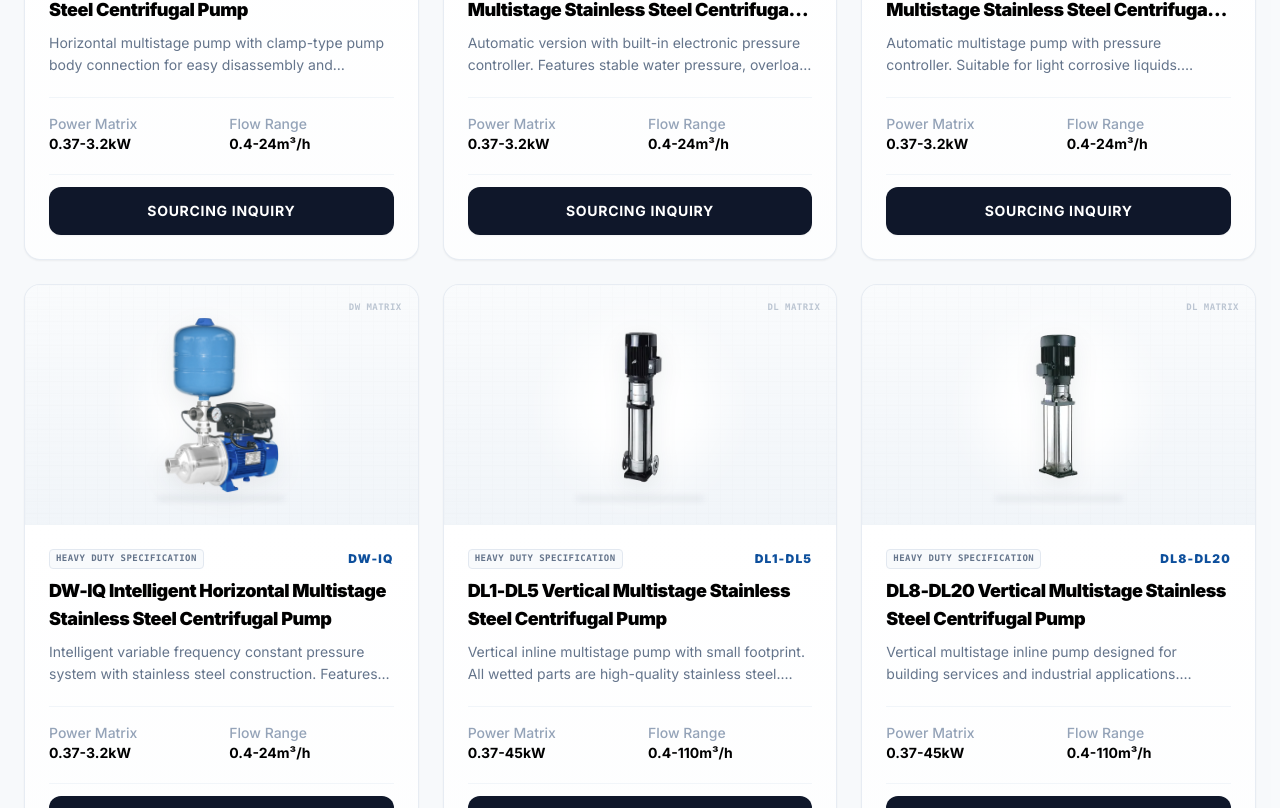
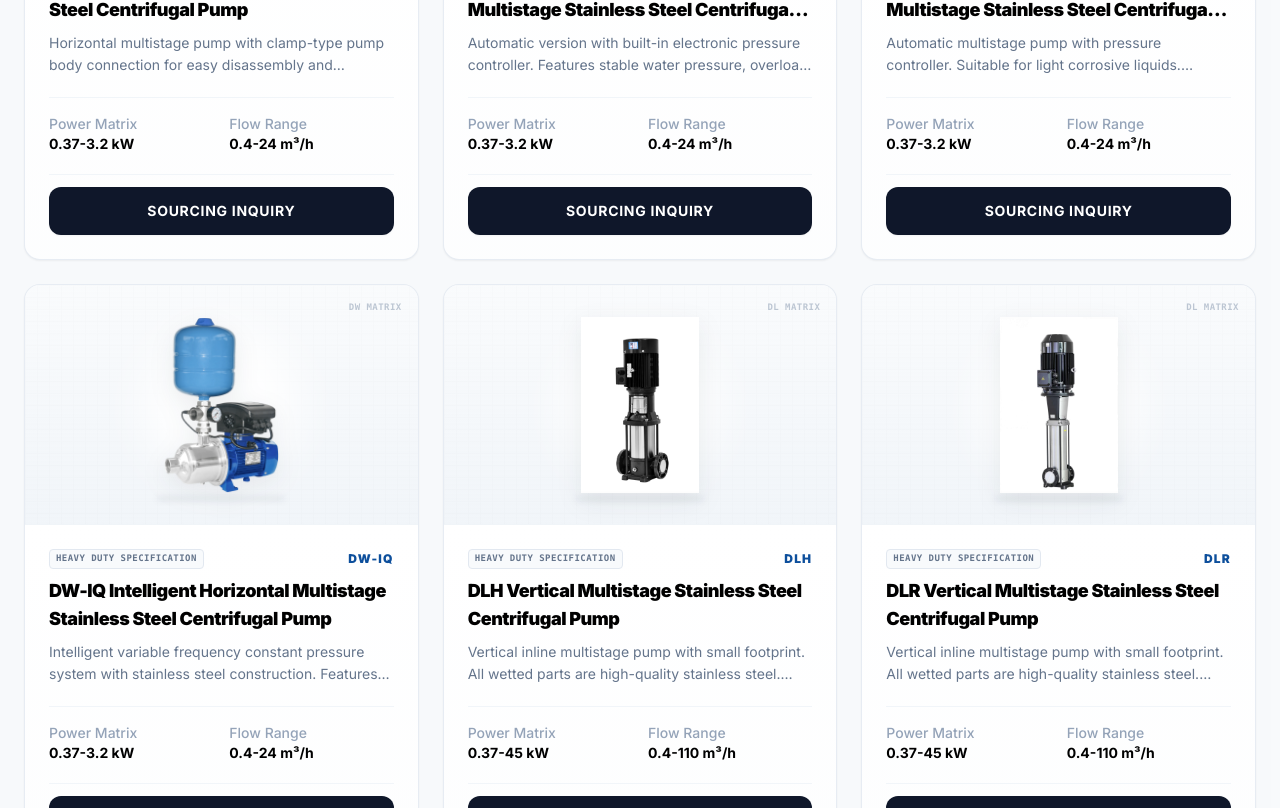
Before and after one commit to dgorrr/winning-pump-site, a Next.js app: page /products in a window 1280 px wide. Shown: the part 2780-3588 px from the top of the page. Built offline with nearby package versions, Linux system fonts and the light colour scheme; no server answers.

Commit message:
产品新增dlh和dlr

```diff
--- a/src/data/products.ts
+++ b/src/data/products.ts
@@ -25,9 +25,9 @@ export const products: Product[] = [
   model: "ASWQ-D",
   series: "ASWQ",
   description: "Submersible sewage pump with cutting device. Features a semi-open impeller design for high cutting efficiency, fast drainage, and energy saving. Effectively cuts and discharges solids such as plastic bags and cloth strips in sewage, preventing clogging. The impeller is made of 3Cr13 stainless steel after heat treatment, offering excellent wear resistance, durability, rust resistance, longer service life, and higher efficiency.",
-  flow: "10 - 300 GPM",
-  head: "15 - 120 ft",
-  power: "1 - 20 HP",
+  flow: "10 - 300 m³/h",
+  head: "15 - 120 m",
+  power: "1 - 20 kW",
   material: "Cast Iron / 3Cr13 Stainless Steel (Impeller)",
   applications: [
     "Municipal Wastewater Treatment",
@@ -44,9 +44,9 @@ export const products: Product[] = [
   model: "BB",
   series: "BB",
   description: "Single-stage centrifugal pump with robust and compact structure. All wetted parts are made of 304 stainless steel. Easy to install and maintain. Suitable for hygienic applications and mildly corrosive liquids.",
-  flow: "1.2-45m³/h",
-  head: "3-37M",
-  power: "0.25-7.5kW",
+  flow: "1.2-45 m³/h",
+  head: "3-37 m",
+  power: "0.25-7.5 kW",
   material: "304 Stainless Steel",
   applications: [
   "Food & Beverage Processing",
@@ -66,9 +66,9 @@ export const products: Product[] = [
   model: "BK-G",
   series: "BK",
   description: "Single-stage centrifugal pump with semi-open impeller, capable of handling liquids with small solid particles (up to 18mm). All wetted parts are 304 stainless steel.",
-  flow: "1.2-85m³/h",
-  head: "5-28M",
-  power: "0.37-7.5kW",
+  flow: "1.2-85 m³/h",
+  head: "5-28 m",
+  power: "0.37-7.5 kW",
   material: "304/316L Stainless Steel",
   applications: [
   "Building Water Supply & Boosting",
@@ -87,9 +87,9 @@ export const products: Product[] = [
   model: "BK-IQ",
   series: "BK",
   description: "Intelligent single-stage centrifugal pump with semi-open impeller. Features stable pressure, overload protection, and low water level protection. All wetted parts are 304 stainless steel.",
-  flow: "1.2-85m³/h",
-  head: "5-28M",
-  power: "0.37-7.5kW",
+  flow: "1.2-85 m³/h",
+  head: "5-28 m",
+  power: "0.37-7.5 kW",
   material: "304/316L Stainless Steel",
   applications: [
   "Building Water Supply & Boosting",
@@ -148,9 +148,9 @@ export const products: Product[] = [
   model: "DW",
   series: "DW",
   description: "Advanced horizontal multistage centrifugal pump with all wetted parts made of 304 or 316 stainless steel. Features high efficiency, compact design, and excellent performance for high head applications. Suitable for building services and general industrial use.",
-  flow: "0.4-24m³/h",
-  head: "10-61M",
-  power: "0.37-3.2kW",
+  flow: "0.4-24 m³/h",
+  head: "10-61 m",
+  power: "0.37-3.2 kW",
   material: "304 Stainless Steel",
   applications: [
   "Building Water Supply & Boosting",
@@ -171,9 +171,9 @@ export const products: Product[] = [
   model: "DW(D)",
   series: "DW",
   description: "New generation horizontal multistage pump with all stainless steel wetted parts. Designed for complex applications in building services and industry, especially where higher head is required. Excellent efficiency and durability.",
-  flow: "0.4-24m³/h",
-  head: "10-61M",
-  power: "0.37-3.2kW",
+  flow: "0.4-24 m³/h",
+  head: "10-61 m",
+  power: "0.37-3.2 kW",
   material: "304 Stainless Steel",
    applications: [
   "Building Water Supply & Boosting",
@@ -194,9 +194,9 @@ export const products: Product[] = [
   model: "DW(S)",
   series: "DW",
   description: "Compact horizontal multistage pump with stainless steel impeller and diffuser. Suitable for mildly corrosive liquids. Features low noise and small installation space.",
-  flow: "0.4-24m³/h",
-  head: "10-61M",
-  power: "0.37-3.2kW",
+  flow: "0.4-24 m³/h",
+  head: "10-61 m",
+  power: "0.37-3.2 kW",
   material: "304 Stainless Steel",
    applications: [
   "Building Water Supply & Boosting",
@@ -217,9 +217,9 @@ export const products: Product[] = [
   model: "DW(K)",
   series: "DW",
   description: "Horizontal multistage pump with clamp-type pump body connection for easy disassembly and cleaning. All wetted parts are stainless steel. Ideal for applications requiring frequent maintenance.",
-  flow: "0.4-24m³/h",
-  head: "10-61",
-  power: "0.37-3.2kW",
+  flow: "0.4-24 m³/h",
+  head: "10-61 m",
+  power: "0.37-3.2 kW",
   material: "304 Stainless Steel",
    applications: [
   "Building Water Supply & Boosting",
@@ -240,9 +240,9 @@ export const products: Product[] = [
   model: "DW-PC",
   series: "DW",
   description: "Automatic version with built-in electronic pressure controller. Features stable water pressure, overload protection, and automatic start/stop. Compact structure with stainless steel wetted parts.",
-  flow: "0.4-24m³/h",
-  head: "10-61M",
-  power: "0.37-3.2kW",
+  flow: "0.4-24 m³/h",
+  head: "10-61 m",
+  power: "0.37-3.2 kW",
   material: "304 Stainless Steel",
    applications: [
   "Building Water Supply & Boosting",
@@ -263,9 +263,9 @@ export const products: Product[] = [
   model: "DW(S)-PC",
   series: "DW",
   description: "Automatic multistage pump with pressure controller. Suitable for light corrosive liquids. Features compact design, low noise, and automatic operation for energy saving.",
-  flow: "0.4-24m³/h",
-  head: "10-61M",
-  power: "0.37-3.2kW",
+  flow: "0.4-24 m³/h",
+  head: "10-61 m",
+  power: "0.37-3.2 kW",
   material: "304 Stainless Steel",
   applications: [
   "Building Water Supply & Boosting",
@@ -286,9 +286,9 @@ export const products: Product[] = [
   model: "DW-IQ",
   series: "DW",
   description: "Intelligent variable frequency constant pressure system with stainless steel construction. Features stable pressure, overload protection, power failure restart, and low water level protection.",
-  flow: "0.4-24m³/h",
-  head: "10-61M",
-  power: "0.37-3.2kW",
+  flow: "0.4-24 m³/h",
+  head: "10-61 m",
+  power: "0.37-3.2 kW",
   material: "304 Stainless Steel",
   applications: [
   "Building Water Supply & Boosting",
@@ -304,15 +304,59 @@ export const products: Product[] = [
 
 // ==================== DL 系列 ====================
 {
+  id: "dlh",
+  category: "Circulating & Inline Pumps",
+  name: "DLH Vertical Multistage Stainless Steel Centrifugal Pump",
+  model: "DLH",
+  series: "DL",
+  description: "Vertical inline multistage pump with small footprint. All wetted parts are high-quality stainless steel. Ideal for installations with limited space. High efficiency and excellent durability.",
+  flow: "0.4-110 m³/h",
+  head: "6-310 m",
+  power: "0.37-45 kW",
+  material: "304 / 316L Stainless Steel",
+  applications: [
+    "Building Water Supply & Boosting",
+    "Water Cooling & Circulation",
+    "Washing & Cleaning Systems",
+    "Food & Beverage Processing",
+    "Swimming Pool & Water Features",
+    "Industrial Process Wastewater"
+  ],
+  image: "/images/products/dlh.webp"
+},
+
+{
+  id: "dlr",
+  category: "Circulating & Inline Pumps",
+  name: "DLR Vertical Multistage Stainless Steel Centrifugal Pump",
+  model: "DLR",
+  series: "DL",
+  description: "Vertical inline multistage pump with small footprint. All wetted parts are high-quality stainless steel. Ideal for installations with limited space. High efficiency and excellent durability.",
+  flow: "0.4-110 m³/h",
+  head: "6-310 m",
+  power: "0.37-45 kW",
+  material: "304 / 316L Stainless Steel",
+  applications: [
+    "Building Water Supply & Boosting",
+    "Water Cooling & Circulation",
+    "Washing & Cleaning Systems",
+    "Food & Beverage Processing",
+    "Swimming Pool & Water Features",
+    "Industrial Process Wastewater"
+  ],
+  image: "/images/products/dlr.webp"
+},
+
+{
   id: "dl1-dl5",
   category: "Circulating & Inline Pumps",
   name: "DL1-DL5 Vertical Multistage Stainless Steel Centrifugal Pump",
   model: "DL1-DL5",
   series: "DL",
   description: "Vertical inline multistage pump with small footprint. All wetted parts are high-quality stainless steel. Ideal for installations with limited space. High efficiency and excellent durability.",
-  flow: "0.4-110m³/h",
-  head: "6-310M",
-  power: "0.37-45kW",
+  flow: "0.4-110 m³/h",
+  head: "6-310 m",
+  power: "0.37-45 kW",
   material: "304 / 316L Stainless Steel",
   applications: [
     "Building Water Supply & Boosting",
@@ -332,9 +376,9 @@ export const products: Product[] = [
   model: "DL8-DL20",
   series: "DL",
   description: "Vertical multistage inline pump designed for building services and industrial applications. Compact design, high performance, and excellent corrosion resistance.",
-  flow: "0.4-110m³/h",
-  head: "6-310M",
-  power: "0.37-45kW",
+  flow: "0.4-110 m³/h",
+  head: "6-310 m",
+  power: "0.37-45 kW",
   material: "304 / 316L Stainless Steel",
    applications: [
     "Building Water Supply & Boosting",
@@ -354,9 +398,9 @@ export const products: Product[] = [
   model: "DL32-DL90",
   series: "DL",
   description: "High-performance vertical multistage pump suitable for large flow and high head applications. All wetted parts are stainless steel with excellent durability and efficiency.",
-  flow: "0.4-110m³/h",
-  head: "6-310M",
-  power: "0.37-45kW",
+  flow: "0.4-110 m³/h",
+  head: "6-310 m",
+  power: "0.37-45 kW",
   material: "304 Stainless Steel",
   applications: [
     "Building Water Supply & Boosting",
@@ -378,9 +422,9 @@ export const products: Product[] = [
   model: "DZA(S)",
   series: "DZA",
   description: "Advanced end suction centrifugal pump with all wetted parts made of 304 or 316 stainless steel. Complies with DIN24255 standard. Excellent efficiency and corrosion resistance for building services and industrial applications.",
-  flow: "6-220m³/h",
-  head: "4.5-70M",
-  power: "1.1-37kW",
+  flow: "6-220 m³/h",
+  head: "4.5-70 m",
+  power: "1.1-37 kW",
   material: "304 / 316L Stainless Steel",
   applications: [
   "Building Water Supply & Boosting",
@@ -399,9 +443,9 @@ export const products: Product[] = [
   model: "DZA(S)-Cover",
   series: "DZA",
   description: "Covered coaxial end suction centrifugal pump with compact structure. All wetted parts are made of 304 or 316 stainless steel. Complies with DIN24255 standard and offers excellent efficiency and corrosion resistance for building services and industrial applications.",
-  flow: "6-220m³/h",
-  head: "4.5-70M",
-  power: "1.1-37kW",
+  flow: "6-220 m³/h",
+  head: "4.5-70 m",
+  power: "1.1-37 kW",
   material: "304 / 316L Stainless Steel",
   applications: [
     "Building Water Supply & Boosting",
@@ -418,9 +462,9 @@ export const products: Product[] = [
   model: "GZA(S)",
   series: "GZA",
   description: "High-efficiency end suction pump with stainless steel construction. Motor is directly coupled to the pump. Easy maintenance and excellent performance for water supply and industrial processes.",
-  flow: "6-220m³/h",
-  head: "4.5-70M",
-  power: "1.1-37kW",
+  flow: "6-220 m³/h",
+  head: "4.5-70 m",
+  power: "1.1-37 kW",
   material: "304 / 316L Stainless Steel",
   applications: [
   "Building Water Supply & Boosting",
@@ -439,9 +483,9 @@ export const products: Product[] = [
   model: "GZA(S)-G",
   series: "GZA",
   description: "GZA(S)-G coaxial end suction centrifugal pump with 304 or 316 stainless steel wetted parts. Features compact structure and high efficiency. Suitable for building water supply, industrial circulation, and fire protection systems.",
-  flow: "6-220m³/h",
-  head: "4.5-70M",
-  power: "1.1-37kW",
+  flow: "6-220 m³/h",
+  head: "4.5-70 m",
+  power: "1.1-37 kW",
   material: "304 / 316L Stainless Steel",
   applications: [
     "Building Water Supply & Boosting",
@@ -460,9 +504,9 @@ export const products: Product[] = [
   model: "GD",
   series: "GD",
   description: "Inline pipeline centrifugal pump with all wetted parts made of 304 stainless steel. Compact design, easy installation, and high efficiency. Widely used in heating, cooling, and water circulation systems.",
-  flow: "4.2-70m³/h",
-  head: "10-54M",
-  power: "0.37-7.5kW",
+  flow: "4.2-70 m³/h",
+  head: "10-54 m",
+  power: "0.37-7.5 kW",
   material: "304 Stainless Steel",
   applications: [
     "Building Water Supply & Boosting",
@@ -499,9 +543,9 @@ export const products: Product[] = [
   model: "SZ",
   series: "SZ",
   description: "Jet self-priming centrifugal pump with stainless steel pump body. Can draw water from deeper wells. Features self-priming function and is widely used for domestic and light industrial water supply.",
-  flow: "0.6-6m³/h",
-  head: "10-45M",
-  power: "0.37-0.9kW",
+  flow: "0.6-6 m³/h",
+  head: "10-45 m",
+  power: "0.37-0.9 kW",
   material: "304 Stainless Steel",
    applications: [
   "Building Water Supply & Boosting",
@@ -521,9 +565,9 @@ export const products: Product[] = [
   model: "SZ-PC",
   series: "SZ",
   description: "Automatic version with built-in electronic pressure controller. Features automatic start/stop, stable pressure, and energy saving. Suitable for domestic and light industrial boosting applications.",
-  flow: "0.6-6m³/h",
-  head: "10-45M",
-  power: "0.37-0.9kW",
+  flow: "0.6-6 m³/h",
+  head: "10-45 m",
+  power: "0.37-0.9 kW",
   material: "304 Stainless Steel",
   applications: [
   "Building Water Supply & Boosting",
@@ -543,9 +587,9 @@ export const products: Product[] = [
   model: "SZ-IQ",
   series: "SZ",
   description: "Intelligent variable frequency constant pressure jet pump. Features stable pressure, overload protection, power failure restart, and low water level protection. All wetted parts are stainless steel.",
-  flow: "0.6-6m³/h",
-  head: "10-45M",
-  power: "0.37-0.9kW",
+  flow: "0.6-6 m³/h",
+  head: "10-45 m",
+  power: "0.37-0.9 kW",
   material: "304 Stainless Steel",
  applications: [
   "Building Water Supply & Boosting",
@@ -627,9 +671,9 @@ export const products: Product[] = [
   model: "WB",
   series: "WB",
   description: "Advanced pipeline pump with all wetted parts made of 304 or 316 stainless steel. Features high efficiency, compact structure, and excellent performance for building services and industrial applications.",
-  flow: "1.2-35m³/h",
-  head: "7-65M",
-  power: "0.25-3.0kW",
+  flow: "1.2-35 m³/h",
+  head: "7-65 m",
+  power: "0.25-3.0 kW",
   material: "304 / 316L Stainless Steel",
   applications: [
   "Building Water Supply & Boosting",
@@ -650,9 +694,9 @@ export const products: Product[] = [
   model: "WB2",
   series: "WB",
   description: "Advanced pipeline pump with stainless steel construction. Suitable for water supply, boosting, cooling, and washing systems in building services and light industry.",
-  flow: "1.2-35m³/h",
-  head: "7-65M",
-  power: "0.25-3.0kW",
+  flow: "1.2-35 m³/h",
+  head: "7-65 m",
+  power: "0.25-3.0 kW",
   material: "304 Stainless Steel",
   applications: [
     "Building Water Supply & Boosting",
@@ -670,9 +714,9 @@ export const products: Product[] = [
   model: "WB-PC",
   series: "WB",
   description: "Automatic version with built-in electronic pressure controller. Features stable pressure, energy saving, and easy maintenance. Ideal for constant pressure water supply applications.",
-  flow: "1.2-35m³/h",
-  head: "7-65M",
-  power: "0.25-3.0kW",
+  flow: "1.2-35 m³/h",
+  head: "7-65 m",
+  power: "0.25-3.0 kW",
   material: "304 / 316 Stainless Steel",
   applications: [
   "Building Water Supply & Boosting",
@@ -693,9 +737,9 @@ export const products: Product[] = [
   model: "WB-IQ",
   series: "WB",
   description: "Intelligent variable frequency constant pressure pump with stainless steel construction. Features stable pressure, overload protection, power failure restart, and low water level protection.",
-  flow: "1.2-35m³/h",
-  head: "7-65M",
-  power: "0.25-3.0kW",
+  flow: "1.2-35 m³/h",
+  head: "7-65 m",
+  power: "0.25-3.0 kW",
   material: "304 / 316 Stainless Steel",
   applications: [
   "Building Water Supply & Boosting",
@@ -716,9 +760,9 @@ export const products: Product[] = [
   model: "WB400",
   series: "WB",
   description: "Stainless steel centrifugal pump suitable for water supply, pressure boosting, high-purity water systems, pharmaceutical, food, and fine chemical applications.",
-  flow: "1.2-35m³/h",
-  head: "7-65M",
-  power: "0.25-3.0kW",
+  flow: "1.2-35 m³/h",
+  head: "7-65 m",
+  power: "0.25-3.0 kW",
   material: "304 Stainless Steel",
   applications: [
   "Building Water Supply & Boosting",
@@ -873,9 +917,9 @@ export const products: Product[] = [
   model: "WQ",
   series: "WQ",
   description: "Stainless steel sewage submersible pump with vortex semi-open impeller. Maximum solid passage 40mm. Suitable for domestic and light industrial wastewater containing solids and fibrous materials.",
-  flow: "5-40m³/h",
-  head: "10-20",
-  power: "1.1-3.0kW",
+  flow: "5-40 m³/h",
+  head: "10-20 m",
+  power: "1.1-3.0 kW",
   material: "304 Stainless Steel",
   applications: [
   "Municipal Wastewater Treatment",
@@ -894,9 +938,9 @@ export const products: Product[] = [
   model: "YDL",
   series: "YDL",
   description: "Submerged vertical multistage pump designed for machine tool coolant, lubricating fluid, condensate, and industrial cleaning equipment. All wetted parts are high-quality stainless steel.",
-  flow: "0.4-10.5m³/h",
-  head: "6-205M",
-  power: "0.37-4.0kW",
+  flow: "0.4-10.5 m³/h",
+  head: "6-205 m",
+  power: "0.37-4.0 kW",
   material: "304 / 316 Stainless Steel",
   applications: [
     "Industrial Process Wastewater",
```
Also changed, not shown: public/images/products/dlh.webp (added), public/images/products/dlr.webp (added).
